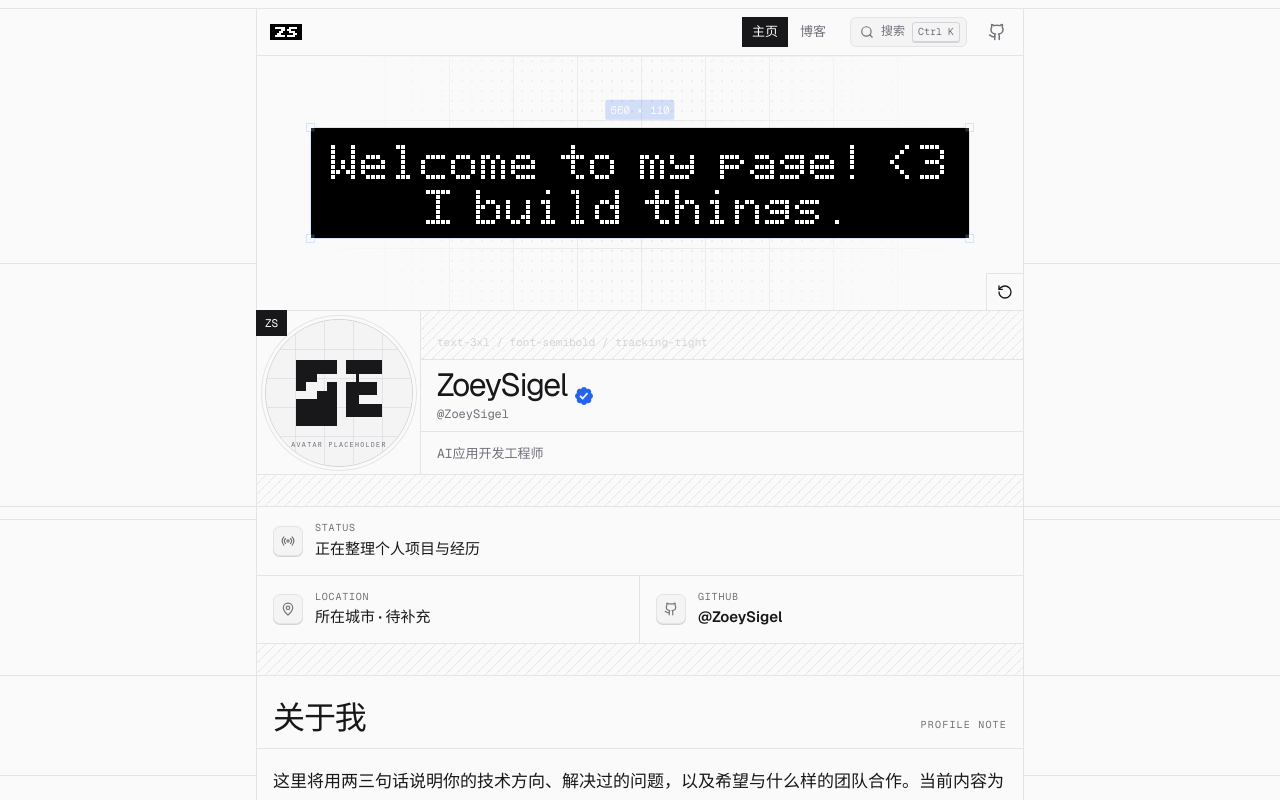
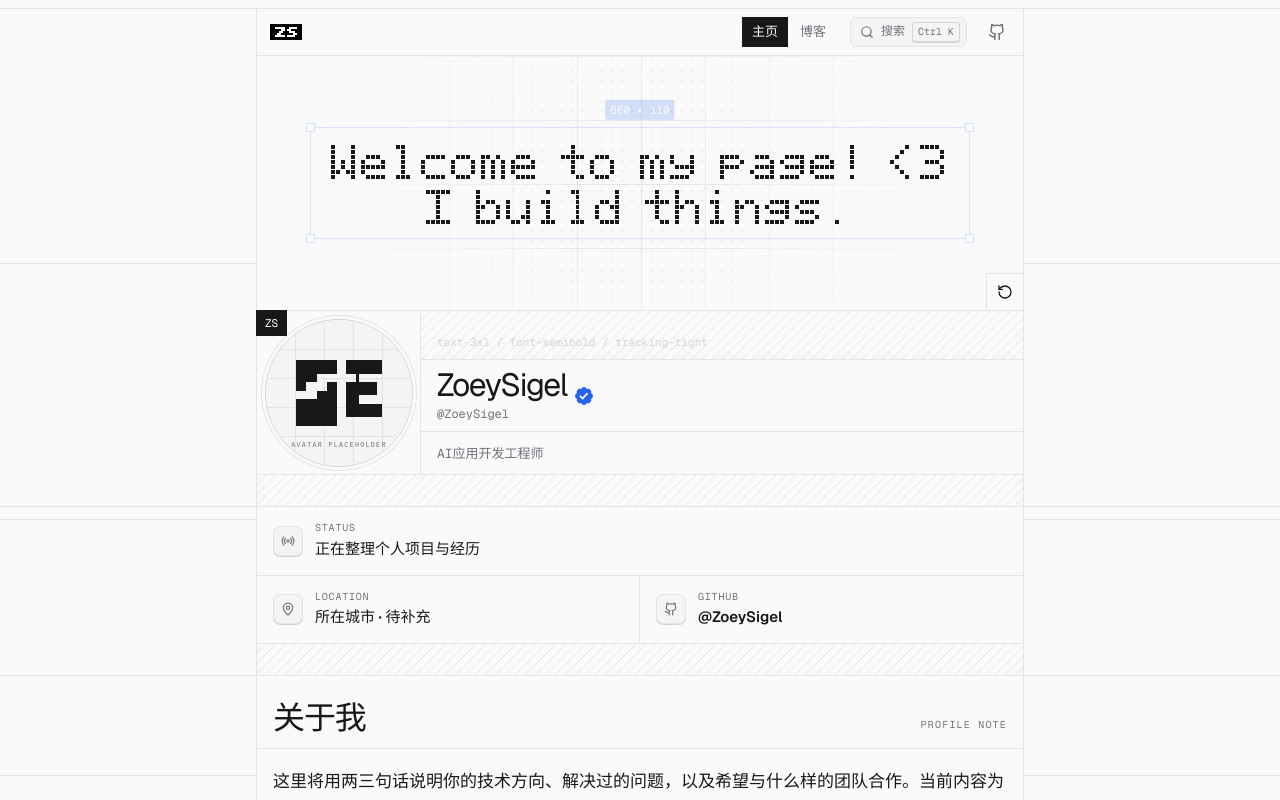
Before and after one commit to ZoeySigel/ZoeySigel.github.io, a Next.js app: page / in a window 1280 px wide. Shown: the top 800 px of the page. Built offline with nearby package versions, Linux system fonts and the light colour scheme.

Commit message:
fix: adapt pixel welcome mark to theme

```diff
--- a/src/components/pixel-welcome-mark.tsx
+++ b/src/components/pixel-welcome-mark.tsx
@@ -93,9 +93,8 @@ export function PixelWelcomeMark(props: SVGProps<SVGSVGElement>) {
       shapeRendering="crispEdges"
       {...props}
     >
-      <rect width="100%" height="100%" fill="#000" />
-      <path d={FIRST_LINE} fill="#fff" />
-      <path d={SECOND_LINE} fill="#fff" />
+      <path d={FIRST_LINE} fill="currentColor" />
+      <path d={SECOND_LINE} fill="currentColor" />
     </svg>
   );
 }
```
